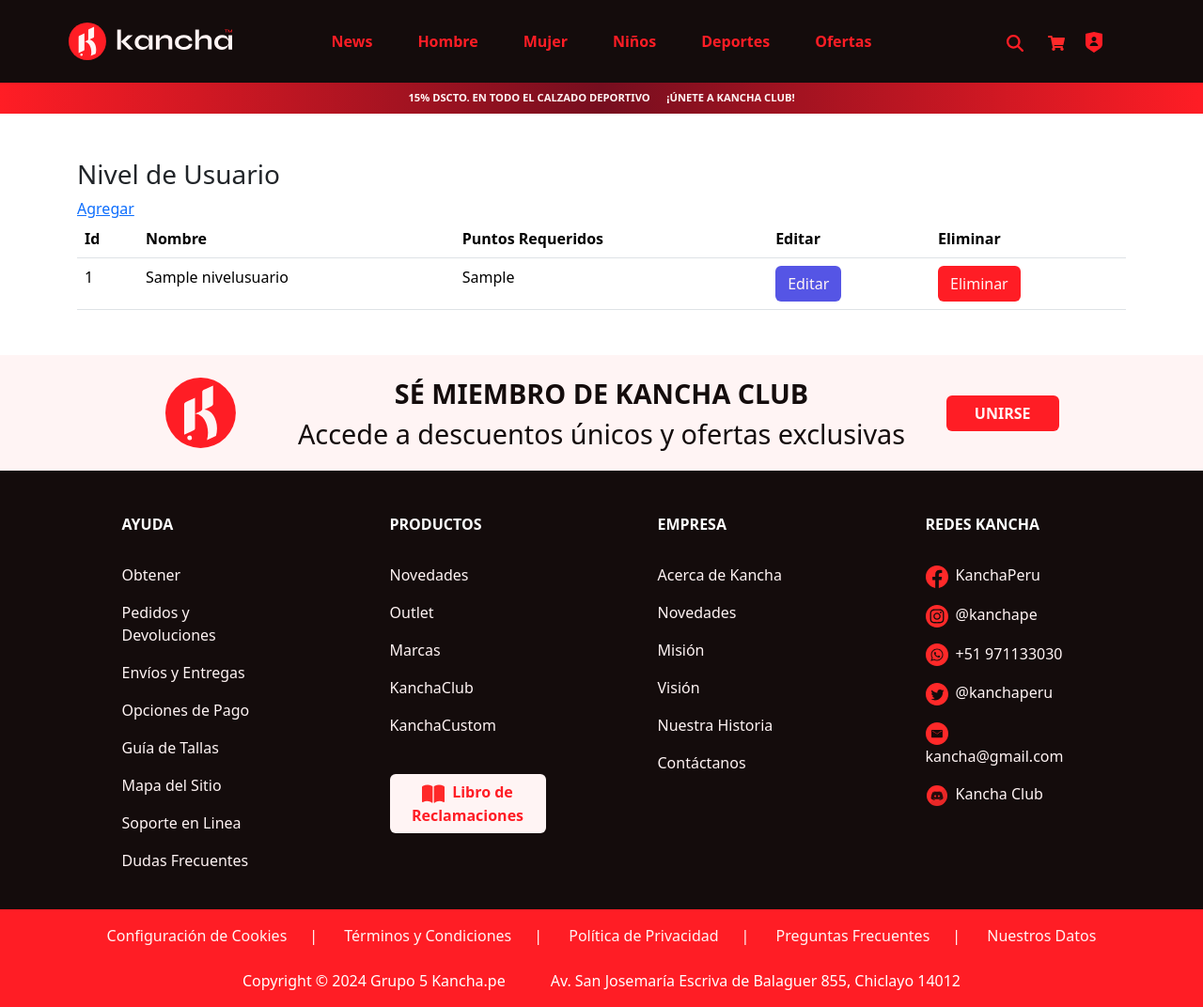
After one commit to BanderJ/DW-Kancha-V2, a Flask app: page /NivelUsuario in a window 1280 px wide. The commit adds this page. Shown: the whole page at 94% size. Run offline with Flask 3, Linux system fonts and the light colour scheme; tables that the repository leaves empty or names only in its code hold one stand-in row (values such as "Sample post"); some libraries are stand-ins or nearby versions.

Commit message:
Luis Mantenimiento Nivel Usuario Funcionalidad

```diff
--- a/bd.py
+++ b/bd.py
@@ -1,4 +1,4 @@
 import pymysql
 
 def conectarse():
-    return pymysql.connect(user="root",password="",host="127.0.0.1",port=3306,db="bd_kancha")
+    return pymysql.connect(user="root",password="",host="127.0.0.1",port=3306,db="kancha")
--- /dev/null
+++ b/controlador_nivelusuario.py
@@ -0,0 +1,45 @@
+from bd import conectarse as obtener_conexion
+
+def obtener_nivelusuario():
+    conexion = obtener_conexion()
+    nivelusuario = []
+    with conexion.cursor() as cursor:
+        cursor.execute("SELECT idNivelUsuario, nombre, puntosRequeridos FROM nivelusuario")
+        nivelusuario = cursor.fetchall()
+    conexion.close()
+    return nivelusuario
+
+def insertar_nivelUsuario(nombre, puntosRequeridos):
+    conexion = obtener_conexion()
+    with conexion.cursor() as cursor:
+        cursor.execute("INSERT INTO nivelusuario(nombre, puntosRequeridos) VALUES (%s, %s)",
+                       (nombre, puntosRequeridos))
+    conexion.commit()
+    conexion.close()
+
+def eliminar_nivelUsuario(id):
+    conexion = obtener_conexion()
+    with conexion.cursor() as cursor:
+        cursor.execute("DELETE FROM nivelusuario WHERE idNivelUsuario = %s", (id,))
+    conexion.commit()
+    conexion.close()
+
+
+def obtener_nivelusuario_por_id(id):
+    conexion = obtener_conexion()
+    nivelusuario = None
+    with conexion.cursor() as cursor:
+        cursor.execute(
+            "SELECT idNivelUsuario, nombre, puntosRequeridos FROM nivelusuario WHERE idNivelUsuario = %s", (id,))
+        nivelusuario = cursor.fetchone()
+    conexion.close()
+    return nivelusuario
+
+
+def actualizar_nivelusuario(nombre, puntos, id):
+    conexion = obtener_conexion()
+    with conexion.cursor() as cursor:
+        cursor.execute("UPDATE nivelusuario SET nombre = %s, puntosRequeridos = %s WHERE idNivelUsuario = %s",
+                       (nombre, puntos, id))
+    conexion.commit()
+    conexion.close()
--- a/main.py
+++ b/main.py
@@ -1,9 +1,11 @@
-from flask import Flask,render_template,request,jsonify
-from controlador_productos import insertProduct,listarProductos,updateProducto,deleteProducto
+from flask import Flask,render_template,request,jsonify, redirect
+import controlador_productos
+import controlador_nivelusuario
+
 
 app = Flask(__name__)
 
-@app.get('/')
+@app.get('/Inicio')
 def inicio():
     return render_template("index.html")
 
@@ -44,5 +46,50 @@ def redirigirPedidos():
     return render_template('MisPedidos.html')
 
 
+@app.route("/discos")
+def discos():
+    discos = controlador_discos.obtener_discos()
+    return render_template("discos.html", discos=discos)
+
+@app.route("/")
+@app.route('/NivelUsuario')
+def nivelusuario():
+    lista = controlador_nivelusuario.obtener_nivelusuario()
+    return render_template('nivelusuario.html',lista=lista)
+
+
+@app.route('/AgregarNivelUsuario')
+def formulario_agregar_nivelUsuario():
+    return render_template('agregar_nivelusuario.html')
+
+@app.route("/guardar_nivelusuario", methods=["POST"])
+def guardar_nivelusuario():
+    nombre = request.form["nombre"]
+    puntos = request.form["puntos"]
+    controlador_nivelusuario.insertar_nivelUsuario(nombre, puntos)
+    # De cualquier modo, y si todo fue bien, redireccionar
+    return redirect("/NivelUsuario")
+
+@app.route("/eliminar_nivelUsuario", methods=["POST"])
+def eliminar_nivelUsuario():
+    controlador_nivelusuario.eliminar_nivelUsuario(request.form["id"])
+    return redirect("/NivelUsuario")
+
+@app.route("/formulario_editar_nivelUsuario/<int:id>")
+def formulario_editar_nivelusuario(id):
+    # Obtener el disco por ID
+    nivel = controlador_nivelusuario.obtener_nivelusuario_por_id(id)
+    return render_template("editar_nivelUsuario.html", disco=nivel)
+
+
+@app.route("/actualizar_disco", methods=["POST"])
+def actualizar_nivelusuario():
+    id = request.form["id"]
+    nombre = request.form["nombre"]
+    puntos = request.form["puntos"]
+    controlador_nivelusuario.actualizar_nivelusuario(nombre, puntos, id)
+    return redirect("/NivelUsuario")
+
+
 if __name__ == "__main__":
     app.run(debug=True)
--- a/static/css/cabezapie.css
+++ b/static/css/cabezapie.css
@@ -1,6 +1,10 @@
 /*Colores Kancha*/
 .bg-rojo-k{
     background-color: rgb(255, 29, 37);
+}
+
+.bg-azul-k{
+    background-color: rgb(85, 85, 229);
 }
 
 .l-rojo-k{
--- a/templates/maestra.html
+++ b/templates/maestra.html
@@ -3,7 +3,8 @@
   <head>
     <meta charset="UTF-8" />
     <meta name="viewport" content="width=device-width, initial-scale=1.0" />
-    <title>{% block titulo %}
+    <title>
+      {% block titulo %}
       Kancha
       {% endblock %}</title>
     <link
--- /dev/null
+++ b/templates/nivelusuario.html
@@ -0,0 +1,43 @@
+{% extends "maestra.html" %}
+{% block titulo %} Nivel de Usuario {% endblock %}
+{% block contenido %}
+
+<section class="container my-5 section">
+    <div class="columns">
+        <div class="column">
+            <h3 class="is-size-3">Nivel de Usuario</h3>
+            <a href="{{url_for('formulario_agregar_nivelUsuario')}}" class="button is-success">Agregar</a>
+            <table class="table">
+                <thead>
+                    <tr>
+                        <th>Id</th>
+                        <th>Nombre</th>
+                        <th>Puntos Requeridos</th>
+                        <th>Editar</th>
+                        <th>Eliminar</th>
+                    </tr>
+                </thead>
+                <tbody>
+                    {% for disco in lista %}
+                    <tr>
+                        <td>{{disco[0]}}</td>
+                        <td>{{disco[1]}}</td>
+                        <td>{{disco[2]}}</td>
+                        <td>
+                            {# Pasar el id (lo que hay en disco[0] #}
+                            <a href="{{url_for('formulario_editar_nivelusuario', id=disco[0])}}"><button class="btn bg-azul-k l-blanco-k">Editar</button></a>
+                        </td>
+                        <td>
+                            <form action="{{url_for('eliminar_nivelUsuario')}}" method="POST">
+                                <input type="hidden" name="id" value="{{disco[0]}}">
+                                <button class="btn bg-rojo-k l-blanco-k">Eliminar</button>
+                            </form>
+                        </td>
+                    </tr>
+                    {% endfor %}
+                </tbody>
+            </table>
+        </div>
+    </div>
+</section>
+{% endblock %}
```
Also changed, not shown: templates/agregar_nivelusuario.html (added, +22 -0 lines), templates/editar_nivelUsuario.html (added, +24 -0 lines), controlador_categoria.py (added).
